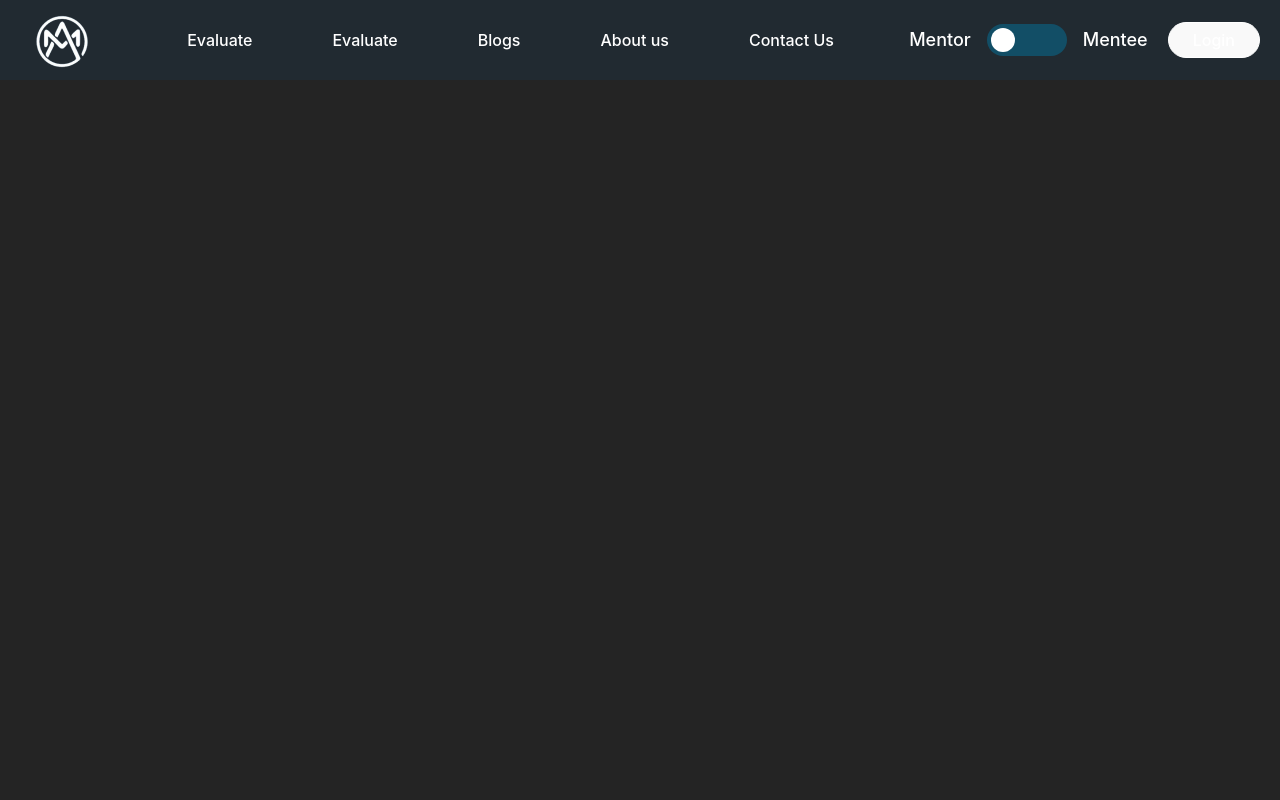
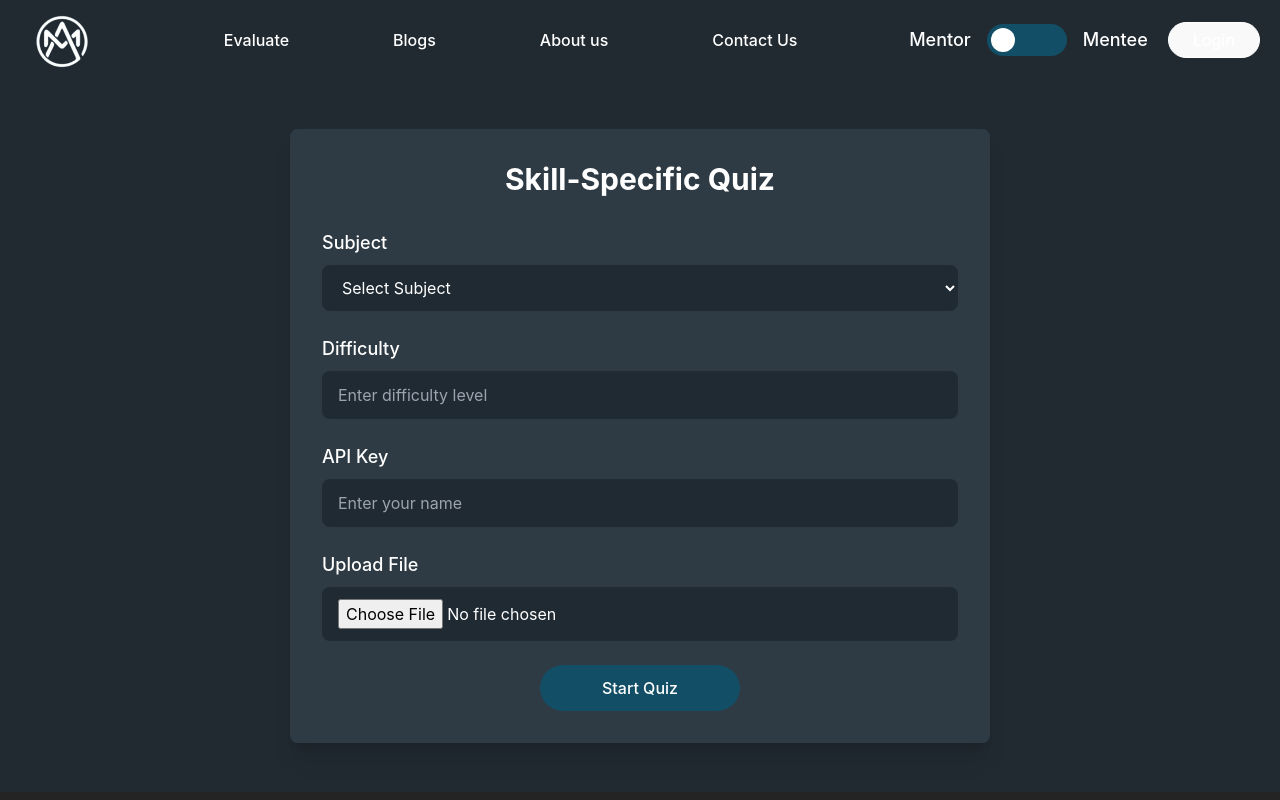
Before and after one commit to AskToMentor/asktomentor_web_mentor, a React (Vite) app: page /skill-specific-quiz in a window 1280 px wide. Built offline with nearby package versions, Linux system fonts and the light colour scheme.

Commit message:
ui added

```diff
--- a/src/App.jsx
+++ b/src/App.jsx
@@ -10,6 +10,12 @@ import MentorLogin from "./pages/mentorRegister/MentorLogin";
 import { useEffect } from "react";
 import ContacUs from "./pages/ContactUs/ContacUs";
 import Evaluate from "./pages/Evaluate/Evaluate";
+import Aboutus from "./pages/AboutUs/Aboutus";
+import Blogs from "./pages/Blogs/Blogs";
+import SpecificQuiz from "./common-components/quizForm/SpecificQuiz";
+import SenarioBasedForm from "./common-components/quizForm/SenarioBasedForm";
+import QuestionSheet from "./common-components/quizForm/QuestionSheet";
+import GenerateQuiz from "./common-components/quizForm/GenerateQuiz";
 
 function App() {
   useEffect(() => {
@@ -31,27 +37,51 @@ function App() {
           <Route
             path="mentor-signup"
             element={<ProtectedComponent Component={MentorRegister} />}
-          ></Route>
+          />
           <Route
             path="proceed-continue"
             element={<ProtectedComponent Component={ImportComponent} />}
-          ></Route>
+          />
           <Route
             path="signup-manually"
             element={<ProtectedComponent Component={ManuallySignUpForm} />}
-          ></Route>
+          />
           <Route
             path="login"
             element={<ProtectedComponent Component={MentorLogin} />}
-          ></Route>
+          />
           <Route
             path="contact-us"
             element={<ProtectedComponent Component={ContacUs} />}
-          ></Route>
+          />
           <Route
             path="evalaute"
             element={<ProtectedComponent Component={Evaluate} />}
-          ></Route>
+          />
+          <Route
+            path="about-us"
+            element={<ProtectedComponent Component={Aboutus} />}
+          />
+          <Route
+            path="blogs"
+            element={<ProtectedComponent Component={Blogs} />}
+          />
+          <Route
+            path="skill-specific-quiz"
+            element={<ProtectedComponent Component={SpecificQuiz} />}
+          />
+          <Route
+            path="scenario-based"
+            element={<ProtectedComponent Component={SenarioBasedForm} />}
+          />
+          <Route
+            path="question-sheet"
+            element={<ProtectedComponent Component={QuestionSheet} />}
+          />
+          <Route
+            path="generate-quiz"
+            element={<ProtectedComponent Component={GenerateQuiz} />}
+          />
         </Routes>
       </Layout>
     </div>
--- a/src/common-components/Navbar.jsx
+++ b/src/common-components/Navbar.jsx
@@ -43,11 +43,10 @@ const Navbar = () => {
   };
 
   const navLinks = [
-    { href: "#explore", text: "Evaluate" },
     { href: "/evalaute", text: "Evaluate" },
-    { href: "#blogs", text: "Blogs" },
-    { href: "#subscription", text: "About us" },
-    { href: "#contact-us", text: "Contact Us" },
+    { href: "/blogs", text: "Blogs" },
+    { href: "/about-us", text: "About us" },
+    { href: "/contact-us", text: "Contact Us" },
   ];
   useEffect(() => {
     if (localStorage.getItem("loginType") == "Mentee") {
@@ -68,12 +67,12 @@ const Navbar = () => {
       </Link>
       <ul className="hidden lg:flex lg:space-x-2 xl:space-x-8">
         {navLinks.map((link) => (
-          <li key={link.text}>
+          <li key={link.text} className="px-4 lg:px-6 py-3">
             <Link
               to={link.href}
-              className={`text-white px-4 lg:px-6 py-3 transition-all duration-300 ${activeLink === link.text
+              className={`text-white px-3  py-3 rounded-lg transition-all duration-300 ${activeLink === link.text
                 ? "bg-gradient-to-tr from-pink-500 to-blue-500"
-                : "hover:bg-gradient-to-tr hover:from-pink-500 hover:to-blue-500"
+                : "hover:bg-gradient-to-tr hover:from-pink-500 hover:to-blue-500 hover:rounded-lg"
                 }`}
               onClick={() => handleLinkClick(link.text)}
             >
--- a/src/common-components/cards/CardItems.jsx
+++ b/src/common-components/cards/CardItems.jsx
@@ -3,7 +3,7 @@ import { Link } from 'react-router-dom'
 
 const CardItems = (props) => {
     return (
-        <div className='flex items-center justify-center  flex-col rounded-2xl p-[40px] m-0 bg-[#212a31cc] sm:max-w-[300px] max-w-full w-full  hover:rotate-y-360 transition duration-1000 ' >
+        <div className='flex items-center justify-center  flex-col rounded-2xl p-[40px] m-0 bg-[#24343d] sm:max-w-[300px] max-w-full w-full  hover:rotate-y-360 transition duration-1000 ' >
             <picture className='rounded-md'>
                 <img src={props.image} alt='image' height={'60px'} width={'100px'} />
             </picture>
--- a/src/common-components/quizForm/SenarioBasedForm.jsx
+++ b/src/common-components/quizForm/SenarioBasedForm.jsx
@@ -1,25 +1,108 @@
-import React from 'react'
+import React, { useState } from 'react';
+import skill from '/src/gif-assets/skills.png';
 
 const SenarioBasedForm = () => {
+    // State to store form data
+    const [formData, setFormData] = useState({
+        name: '',
+        profession: '',
+        file: null, // To store the uploaded file
+    });
+
+    // Handle input changes
+    const handleInputChange = (e) => {
+        const { name, value } = e.target;
+        setFormData({
+            ...formData,
+            [name]: value,
+        });
+    };
+
+    // Handle file upload
+    const handleFileChange = (e) => {
+        setFormData({
+            ...formData,
+            file: e.target.files[0], // Store the uploaded file
+        });
+    };
+
+    // Handle form submission
+    const handleSubmit = async (e) => {
+        e.preventDefault();
+
+        // Create a FormData object to handle file uploads
+        const formDataToSend = new FormData();
+        formDataToSend.append('name', formData.name);
+        formDataToSend.append('profession', formData.profession);
+        formDataToSend.append('file', formData.file);
+        try {
+            // Call the API here
+            // await axios.post('/your-api-endpoint', formDataToSend);
+        } catch (error) {
+            console.error('Error uploading the file:', error);
+        }
+    };
+
     return (
-        <div className='px-3 py-5 text-start   bg-[#2F3B44] '>
-            <div className='max-w-[1400px] mx-auto w-full'>
-
-                <h2 className='text-white font-bold lg:text-[28px] md:text[20px] text-[18px] text-start md:mb-[40px] mb-[20px]'>Senario-Based Exam</h2>
-                <form className=''>
-                    <label className='text-white block mb-1'>Name:</label>
-                    <input type="text" className='w-full mb-5 py-2 px-4 rounded-md outline-0 focus:border focus:bordr-white placeholde:text-white bg-[#212a31] text-white' />
-                    <label className='text-white block mb-1'>Profession:</label>
-                    <input type="text" className='w-full mb-5 py-2 px-4 rounded-md outline-0 focus:border focus:bordr-white placeholde:text-white bg-[#212a31] text-white' />
-                    <label className='text-white block mb-1'>Upload File:</label>
-                    <input type="file" className='w-full mb-5 py-2 px-4 rounded-md outline-0 focus:border focus:bordr-white placeholde:text-white bg-[#212a31] text-white' />
-                    <div className='flex justify-center w-full'>
-                        <button className='bg-white hover:bg-[#203742] rounded-md text-[#203742] hover:text-white font-normal py-2 transition duration-500 mt-3 px-4 '>Start Exam</button>
+        <div className="min-h-screen flex items-center justify-center">
+            <div className="bg-[#2F3B44] text-white rounded-lg shadow-lg w-full max-w-4xl p-8">
+                <div className='flex flex-col lg:flex-row'>
+                    <div className='lg:w-2/3 w-full lg:pr-8'>
+                        <h2 className='text-white font-bold text-2xl mb-6'>Scenario-Based Exam</h2>
+                        <form className='space-y-6' onSubmit={handleSubmit}>
+                            <div>
+                                <label className='block text-sm font-semibold mb-1'>Name:</label>
+                                <input
+                                    type="text"
+                                    name="name"
+                                    className='w-full py-2 px-4 rounded-md border border-gray-600 bg-gray-700 text-white placeholder-gray-400'
+                                    value={formData.name}
+                                    onChange={handleInputChange}
+                                    placeholder="Enter your name"
+                                />
+                            </div>
+                            <div>
+                                <label className='block text-sm font-semibold mb-1'>Profession:</label>
+                                <input
+                                    type="text"
+                                    name="profession"
+                                    className='w-full py-2 px-4 rounded-md border border-gray-600 bg-gray-700 text-white placeholder-gray-400'
+                                    value={formData.profession}
+                                    onChange={handleInputChange}
+                                    placeholder="Enter your profession"
+                                />
+                            </div>
+                            <div>
+                                <label className='block text-sm font-semibold mb-1'>Upload File:</label>
+                                <input
+                                    type="file"
+                                    className='w-full py-2 px-4 rounded-md border border-gray-600 bg-gray-700 text-white'
+                                    onChange={handleFileChange}
+                                />
+                            </div>
+                            <div className='flex justify-center'>
+                                <button
+                                    type="submit"
+                                    className='bg-blue-600 hover:bg-blue-700 rounded-md text-white font-semibold py-2 px-4 transition duration-300'
+                                >
+                                    Start Exam
+                                </button>
+                            </div>
+                        </form>
                     </div>
-                </form>
+                    <div className='lg:w-1/3 w-full lg:pl-8 flex items-center justify-center mt-8 lg:mt-0'>
+                        <img
+                            alt="Quiz Image"
+                            src={skill}
+                            className='rounded-lg'
+                            width={300}
+                            height={200}
+                        />
+                    </div>
+                </div>
             </div>
         </div>
-    )
-}
+    );
+};
 
-export default SenarioBasedForm
+export default SenarioBasedForm;
--- a/src/common-components/quizForm/SpecificQuiz.jsx
+++ b/src/common-components/quizForm/SpecificQuiz.jsx
@@ -1,27 +1,131 @@
-import React from 'react'
+import React, { useState } from 'react';
+import axios from 'axios';
+import { useNavigate } from 'react-router-dom';
 
 const SpecificQuiz = () => {
+    // State to store form data
+    const [formData, setFormData] = useState({
+        name: '',
+        subject: '',
+        difficulty: '',
+        file: null,
+        api_key: ''
+    });
+    const [isOtherSubject, setIsOtherSubject] = useState(false);
+    const navigate = useNavigate();
+    // Handle input changes for text inputs
+    const handleInputChange = (e) => {
+        const { name, value } = e.target;
+        if (value === "other") {
+            setIsOtherSubject(true);
+            setFormData({
+                ...formData,
+                [name]: value,
+            });
+            return;
+        } else {
+            setIsOtherSubject(false);
+            setFormData({
+                ...formData,
+                [name]: value,
+            });
+        }
+    };
+
+    // Handle file upload changes
+    const handleFileChange = (e) => {
+        setFormData({
+            ...formData,
+            file: e.target.files[0],
+        });
+    };
+
+    // Handle form submission
+    const handleSubmit = async (e) => {
+        e.preventDefault();
+        const endpoint = 'generate_quiz'
+        // Create a FormData object for file upload
+        const formDataToSend = new FormData();
+        formDataToSend.append('name', formData.name);
+        formDataToSend.append('api_key', formData.api_key);
+        formDataToSend.append('subject', formData.subject);
+        formDataToSend.append('difficulty', formData.difficulty);
+        formDataToSend.append('file', formData.file);
+
+        navigate('/question-sheet', { state: { formData: formDataToSend, endpoint } });
+    };
+
     return (
-        <div className='px-3 py-5 text-start   bg-[#2F3B44] '>
-            <div className='max-w-[1400px] mx-auto w-full'>
+        <div className='px-6 py-10  h-full overflow-y-auto flex items-center justify-center'>
+            <div className='max-w-[700px]   w-full mx-auto bg-[#2F3B44] rounded-lg shadow-xl p-8'>
+                <h2 className='text-white text-3xl font-bold mb-8 text-center'>Skill-Specific Quiz</h2>
+                <form onSubmit={handleSubmit} className='space-y-6'>
+                    <div>
+                        <label className='text-white block mb-2 text-lg font-medium'>Subject</label>
+                        <select
+                            name="subject"
+                            className='w-full py-3 px-4 rounded-lg bg-[#1F2A33] text-white placeholder:text-gray-400 focus:ring-2 focus:ring-blue-500 focus:outline-none'
+                            value={formData.subject}
+                            onChange={handleInputChange}
+                        >
+                            <option value="">Select Subject</option>
+                            <option value="Math">Math</option>
+                            <option value="Science">Science</option>
+                            <option value="English">English</option>
+                            <option value="other">Other</option>
+                        </select>
+                    </div>
+                    {
+                        isOtherSubject && <div>
+                            <label className='text-white block mb-2 text-lg font-medium'>Subject</label>
+                            <input
+                                type="text"
+                                name="subject"
+                                className='w-full py-3 px-4 rounded-lg bg-[#1F2A33] text-white placeholder:text-gray-400 focus:ring-2 focus:ring-blue-500 focus:outline-none'
+                                placeholder="Enter quiz subject"
+                                value={formData.subject}
+                                onChange={handleInputChange}
+                            />
+                        </div>
+                    }
 
-                <h2 className='text-white font-bold lg:text-[28px] md:text[20px] text-[18px] text-start md:mb-[40px] mb-[20px]'>Skill-Specific Quiz:</h2>
-                <form className=''>
-                    <label className='text-white block mb-1'>Name:</label>
-                    <input type="text" className='w-full mb-5 py-2 px-4 rounded-md outline-0 focus:border focus:bordr-white placeholde:text-white bg-[#212a31] text-white' />
-                    <label className='text-white block mb-1'>Subject:</label>
-                    <input type="text" className='w-full mb-5 py-2 px-4 rounded-md outline-0 focus:border focus:bordr-white placeholde:text-white bg-[#212a31] text-white' />
-                    <label className='text-white block mb-1'>Defficulty:</label>
-                    <input type="text" className='w-full mb-5 py-2 px-4 rounded-md outline-0 focus:border focus:bordr-white placeholde:text-white bg-[#212a31] text-white' />
-                    <label className='text-white block mb-1'>Upload File:</label>
-                    <input type="file" className='w-full mb-5 py-2 px-4 rounded-md outline-0 focus:border focus:bordr-white placeholde:text-white bg-[#212a31] text-white' />
-                    <button className='bg-[#b52e2e] hover:bg-[#203742] text-white font-semibold py-2 transition duration-500 mt-3 px-4 rounded-none  '>Start Quiz</button>
-
+                    <div>
+                        <label className='text-white block mb-2 text-lg font-medium'>Difficulty</label>
+                        <input
+                            type="text"
+                            name="difficulty"
+                            className='w-full py-3 px-4 rounded-lg bg-[#1F2A33] text-white placeholder:text-gray-400 focus:ring-2 focus:ring-blue-500 focus:outline-none'
+                            placeholder="Enter difficulty level"
+                            value={formData.difficulty}
+                            onChange={handleInputChange}
+                        />
+                    </div>
+                    <div>
+                        <label className='text-white block mb-2 text-lg font-medium'>API Key</label>
+                        <input
+                            type="text"
+                            name="api_key"
+                            className='w-full py-3 px-4 rounded-lg bg-[#1F2A33] text-white placeholder:text-gray-400 focus:ring-2 focus:ring-blue-500 focus:outline-none'
+                            placeholder="Enter your name"
+                            value={formData.api_key}
+                            onChange={handleInputChange}
+                        />
+                    </div>
+                    <div>
+                        <label className='text-white block mb-2 text-lg font-medium'>Upload File</label>
+                        <input
+                            type="file"
+                            className='w-full py-3 px-4 rounded-lg bg-[#1F2A33] text-white placeholder:text-gray-400 focus:ring-2 focus:ring-blue-500 focus:outline-none'
+                            onChange={handleFileChange}
+                        />
+                    </div>
+                    <div className='text-center'>
+                        <button className='rounded-full max-w-[200px] transition duration-500 w-full bg-[#124E66] hover:bg-[#212a31] text-white'> Start Quiz</button>
+                    </div>
                 </form>
             </div>
+        </div>
+    );
+};
 
-        </div>
-    )
-}
-
-export default SpecificQuiz
+export default SpecificQuiz;
--- a/src/pages/Evaluate/Evaluate.jsx
+++ b/src/pages/Evaluate/Evaluate.jsx
@@ -7,14 +7,17 @@ import certificate2 from "/src/gif-assets/test_as.png";
 import quiz from "/src/gif-assets/quiz.png";
 
 const Evaluate = () => {
-    return (
-        <div className="flex h-full  justify-center items-center max-w-[1100px] w-full flex-wrap lg:gap-6 gap-4 mx-auto lg:p-10 p-6" >
-            <CardItems image={quiz} title={`Skill-Specific Quiz`} backContent={`Back content`} />
-            <CardItems image={testss} title={`Diagnostic Assessment`} backContent={`Back content`} />
-            <CardItems image={feedback} title={`Scenario-Based Exam`} backContent={`Back content`} />
-            <CardItems image={certificate} title={`Problem-Solving Exercise`} backContent={`Back content`} />
-            <CardItems image={certificate2} title={`Adaptive Testing`} backContent={`Back content`} />
+    return (<>
+        <div className=' h-full w-full'>
+            <div className="flex h-full overflow-y-auto justify-center items-center max-w-[1100px] w-full flex-wrap lg:gap-6 gap-4 mx-auto lg:p-10 p-6" >
+                <CardItems image={quiz} title={`Skill-Specific Quiz`} link={`/skill-specific-quiz`} />
+                <CardItems image={testss} title={`Diagnostic Assessment`} link={``} />
+                <CardItems image={feedback} title={`Scenario-Based Exam`} link={`/scenario-based`} />
+                <CardItems image={certificate} title={`Problem-Solving Exercise`} link={``} />
+                <CardItems image={certificate2} title={`Adaptive Testing`} link={`/generate-quiz`} />
+            </div>
         </div>
+    </>
     )
 }
 
--- a/src/protected/protectedComponent.jsx
+++ b/src/protected/protectedComponent.jsx
@@ -11,7 +11,7 @@ const protectedComponent = (props) => {
   //   }
   // }, []);
   return (
-    <div className="w-full h-full overflow-hidden">
+    <div className="w-full h-full overflow-hidden bg-[#212a31]">
       <Component />
     </div>
   );
```
Also changed, not shown: src/App.css (+69 -28 lines), src/interceptor/interceptor.jsx (added, +46 -0 lines).
